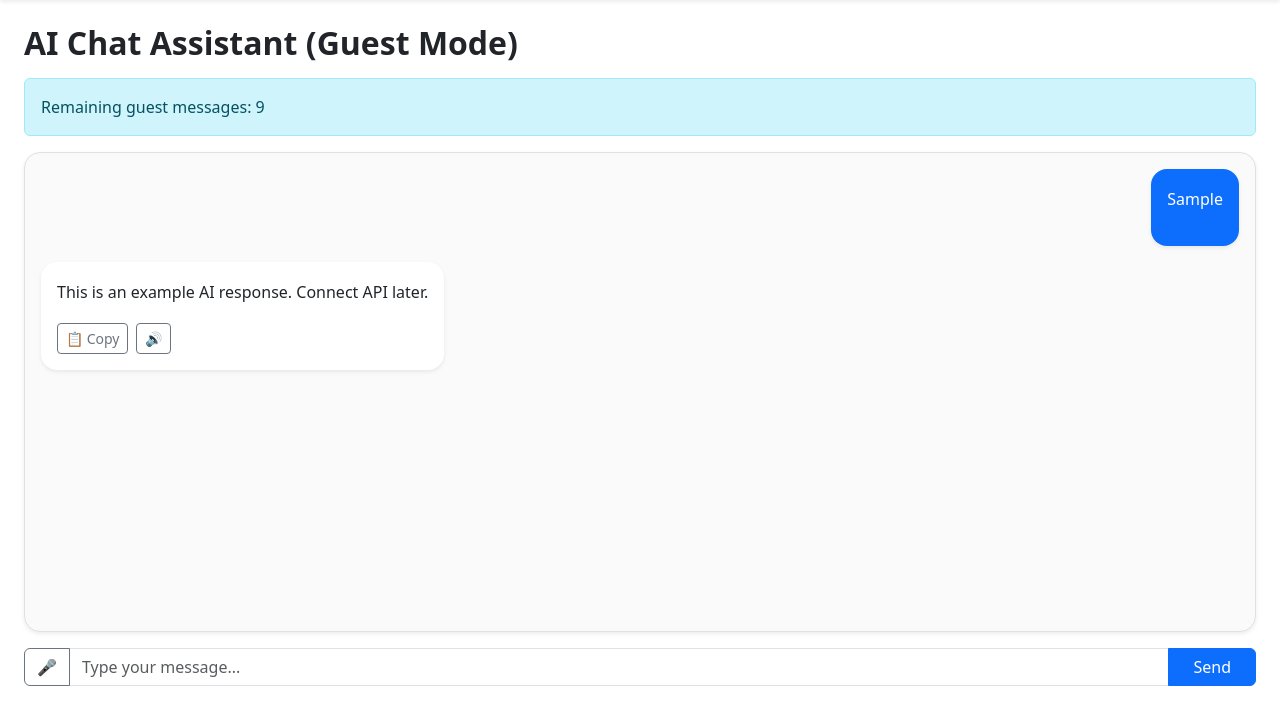
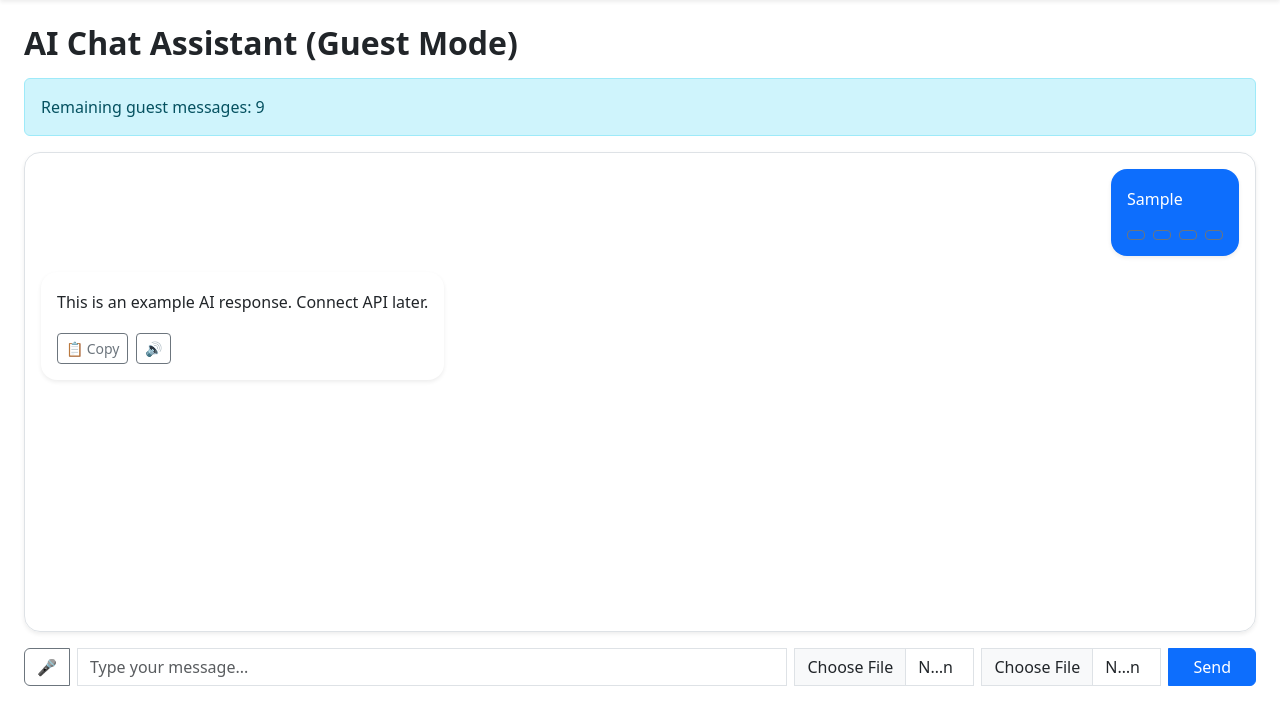
Before and after one commit to ashkan20171/AshkanAI-Reactjs-, a React (Vite) app: page /chat in a window 1280 px wide. Both pictures are taken after typing "Sample" into the empty fields and a click on the button "Send". Shown: the part 66-790 px from the top of the page. Built offline with nearby package versions, Linux system fonts and the light colour scheme.

Commit message:
fix problem

```diff
--- a/src/components/MessageBubble.jsx
+++ b/src/components/MessageBubble.jsx
@@ -5,11 +5,11 @@ import { Prism as SyntaxHighlighter } from "react-syntax-highlighter";
 import { oneDark } from "react-syntax-highlighter/dist/esm/styles/prism";
 import VoicePlayer from "./VoicePlayer";
 
-export default function MessageBubble({ msg, lang, dict }) {
+export default function MessageBubble({ msg, lang, dict, onPlugin }) {
   const isUser = msg.from === "user";
 
   const copyText = () => {
-    navigator.clipboard.writeText(msg.text);
+    if (msg.text) navigator.clipboard.writeText(msg.text);
   };
 
   return (
@@ -32,7 +32,36 @@ export default function MessageBubble({ msg, lang, dict }) {
           position: "relative",
         }}
       >
-        {/* نمایش Markdown + Highlight */}
+        {/* Image message */}
+        {msg.type === "image" && (
+          <>
+            <img
+              src={msg.url}
+              alt="uploaded"
+              className="img-fluid rounded"
+              style={{ maxWidth: "300px" }}
+            />
+
+            <div className="mt-2 d-flex gap-2">
+              <button
+                className="btn btn-sm btn-outline-secondary"
+                onClick={() => onPlugin("summarize", "[Image Content]")}
+              >
+                🔍 Analyze
+              </button>
+            </div>
+          </>
+        )}
+
+        {/* File message */}
+        {msg.type === "file" && (
+          <div>
+            📄 <strong>{msg.name}</strong> ({msg.size} bytes)
+          </div>
+        )}
+
+        {/* Text message + Markdown */}
+        {msg.text && (
           <ReactMarkdown
             children={msg.text}
             remarkPlugins={[remarkGfm]}
@@ -55,15 +84,48 @@ export default function MessageBubble({ msg, lang, dict }) {
               },
             }}
           />
+        )}
 
-        {/* دکمه‌های پیام AI */}
-        {!isUser && (
+        {/* Actions for AI */}
+        {!isUser && msg.text && (
           <div className="d-flex gap-2 mt-2">
             <button className="btn btn-sm btn-outline-secondary" onClick={copyText}>
               📋 {dict.copy}
             </button>
+            <VoicePlayer text={msg.text} />
+          </div>
+        )}
 
-            <VoicePlayer text={msg.text} />
+        {/* Actions for USER messages */}
+        {isUser && msg.text && (
+          <div className="d-flex gap-2 mt-2">
+            <button
+              className="btn btn-sm btn-outline-secondary"
+              onClick={() => onPlugin("summarize", msg.text)}
+            >
+              {dict.summarize}
+            </button>
+
+            <button
+              className="btn btn-sm btn-outline-secondary"
+              onClick={() => onPlugin("rewrite", msg.text)}
+            >
+              {dict.rewrite}
+            </button>
+
+            <button
+              className="btn btn-sm btn-outline-secondary"
+              onClick={() => onPlugin("translate", msg.text)}
+            >
+              {dict.translate}
+            </button>
+
+            <button
+              className="btn btn-sm btn-outline-secondary"
+              onClick={() => onPlugin("explain", msg.text)}
+            >
+              {dict.explain}
+            </button>
           </div>
         )}
       </div>
--- a/src/components/VoiceRecorder.jsx
+++ b/src/components/VoiceRecorder.jsx
@@ -18,12 +18,11 @@ export default function VoiceRecorder({ setInput }) {
     if (!recognition) return alert(dict.voice_not_supported);
 
     setRecording(true);
-
     recognition.start();
 
     recognition.onresult = (event) => {
-      const text = event.results[0][0].transcript;
-      setInput((prev) => prev + " " + text);
+      const transcript = event.results[0][0].transcript;
+      setInput((prev) => prev + " " + transcript);
     };
 
     recognition.onerror = () => {
--- a/src/context/PersonaContext.jsx
+++ b/src/context/PersonaContext.jsx
@@ -9,14 +9,17 @@ export function PersonaProvider({ children }) {
     return saved ? JSON.parse(saved) : defaultPersonas;
   });
 
+  // ذخیره لیست پرسوناها
   useEffect(() => {
     localStorage.setItem("ashkanai_personas", JSON.stringify(personas));
   }, [personas]);
 
+  // افزودن پرسونا
   const addPersona = (persona) => {
     setPersonas((prev) => [...prev, persona]);
   };
 
+  // حذف پرسونا
   const deletePersona = (id) => {
     setPersonas((prev) => prev.filter((p) => p.id !== id));
   };
--- a/src/pages/Chat.jsx
+++ b/src/pages/Chat.jsx
@@ -9,15 +9,16 @@ import VoiceRecorder from "../components/VoiceRecorder";
 import MessageBubble from "../components/MessageBubble";
 
 import { useMemory } from "../context/MemoryContext";
-import { usePersona } from "../context/PersonaContext";
+import { generateTitle } from "../utils/titleGenerator";
+import { plugins } from "../utils/pluginEngine";
 
 export default function Chat() {
   const { dict, lang } = useLanguage();
   const { user } = useAuth();
   const { memory, setMemory } = useMemory();
 
-  // --- Guest Mode ---
-  const isGuest = !user || user.plan === "guest";
+  // ------------- Guest Mode -------------
+  const isGuest = !user;
   const guestLimit = 10;
 
   const [guestMessages, setGuestMessages] = useState(() => {
@@ -35,7 +36,7 @@ export default function Chat() {
     }
   }, [guestMessages]);
 
-  // --- Logged-in Chat System ---
+  // ------------- Logged-in Chat Storage -------------
   const [chats, setChats] = useState(() => {
     if (isGuest) return [];
     const saved = localStorage.getItem("ashkanai_chats");
@@ -50,14 +51,14 @@ export default function Chat() {
   const [input, setInput] = useState("");
   const [persona, setPersona] = useState("assistant");
   const [model, setModel] = useState("gpt4");
-
   const chatEndRef = useRef(null);
 
+  // Scroll always
   useEffect(() => {
     chatEndRef.current?.scrollIntoView({ behavior: "smooth" });
   }, [guestMessages, chats]);
 
-  // Memory extraction
+  // Memory detection
   useEffect(() => {
     if (input.toLowerCase().includes("my name is")) {
       const name = input.split("is")[1]?.trim();
@@ -66,48 +67,147 @@ export default function Chat() {
   }, [input]);
 
   // -----------------------------------
-  // SEND MESSAGE (Guest + Logged-in)
+  // Update Logged-in Chat
+  // -----------------------------------
+  const updateChat = (msgs) => {
+    setChats((prev) =>
+      prev.map((c) =>
+        c.id === activeChat ? { ...c, messages: msgs } : c
+      )
+    );
+  };
+
+  // -----------------------------------
+  // Plugin executor
+  // -----------------------------------
+  const runPlugin = (type, text) => {
+    if (isGuest) {
+      setGuestMessages((prev) => [
+        ...prev,
+        { from: "ai", text: plugins[type](text) },
+      ]);
+      return;
+    }
+
+    const chat = chats.find((c) => c.id === activeChat);
+    updateChat([
+      ...chat.messages,
+      { from: "ai", text: plugins[type](text) },
+    ]);
+  };
+
+  // -----------------------------------
+  // File upload + Image Upload
+  // -----------------------------------
+  const sendImage = (file) => {
+    const reader = new FileReader();
+
+    reader.onload = () => {
+      const imgMsg = {
+        from: "user",
+        type: "image",
+        url: reader.result,
+      };
+
+      if (isGuest) {
+        setGuestMessages((p) => [...p, imgMsg]);
+      } else {
+        const chat = chats.find((c) => c.id === activeChat);
+        updateChat([...chat.messages, imgMsg]);
+      }
+
+      fakeImageAI();
+    };
+
+    reader.readAsDataURL(file);
+  };
+
+  const fakeImageAI = () => {
+    const response = {
+      from: "ai",
+      text: dict.image_ai_response,
+    };
+
+    if (isGuest) {
+      setGuestMessages((p) => [...p, response]);
+    } else {
+      const chat = chats.find((c) => c.id === activeChat);
+      updateChat([...chat.messages, response]);
+    }
+  };
+
+  const handleFileUpload = (file) => {
+    const msg = {
+      from: "user",
+      type: "file",
+      name: file.name,
+      size: file.size,
+    };
+
+    if (isGuest) {
+      setGuestMessages((p) => [...p, msg]);
+    } else {
+      const chat = chats.find((c) => c.id === activeChat);
+      updateChat([...chat.messages, msg]);
+    }
+
+    setTimeout(() => {
+      const aiMsg = {
+        from: "ai",
+        text: `📄 File received: ${file.name}`,
+      };
+
+      if (isGuest) setGuestMessages((p) => [...p, aiMsg]);
+      else {
+        const chat = chats.find((c) => c.id === activeChat);
+        updateChat([...chat.messages, aiMsg]);
+      }
+    }, 300);
+  };
+
+  // -----------------------------------
+  // SEND MESSAGE
   // -----------------------------------
   const sendMessage = () => {
     if (!input.trim()) return;
 
-    // ---------------- Guest Mode Limit ----------------
+    // Smart commands
+    if (input.startsWith("/")) {
+      const [cmd, ...rest] = input.slice(1).split(" ");
+      const text = rest.join(" ");
+
+      if (plugins[cmd]) {
+        runPlugin(cmd, text);
+        setInput("");
+        return;
+      }
+    }
+
+    // ---------- Guest Mode ----------
     if (isGuest) {
-      const userCount = guestMessages.filter(m => m.from === "user").length;
+      const count = guestMessages.filter((m) => m.from === "user").length;
 
-      if (userCount >= guestLimit) {
-        setGuestMessages(prev => [
-          ...prev,
-          { from: "ai", text: dict.guest_limit }
-        ]);
+      if (count >= guestLimit) {
+        setGuestMessages((p) => [...p, { from: "ai", text: dict.guest_limit }]);
         return;
       }
 
-      const userMsg = { from: "user", text: input };
-      setGuestMessages(prev => [...prev, userMsg]);
+      setGuestMessages((p) => [...p, { from: "user", text: input }]);
       setInput("");
 
-      // Upgrade prompt every 3 messages
-      if ((userCount + 1) % 3 === 0) {
-        setGuestMessages(prev => [
-          ...prev,
-          { from: "ai", text: dict.upgrade_prompt }
-        ]);
+      if ((count + 1) % 3 === 0) {
+        setGuestMessages((p) => [...p, { from: "ai", text: dict.upgrade_prompt }]);
       }
 
-      // Fake AI response
       setTimeout(() => {
-        setGuestMessages(prev => [
-          ...prev,
-          { from: "ai", text: dict.chat_ai_response }
-        ]);
+        setGuestMessages((p) => [...p, { from: "ai", text: dict.chat_ai_response }]);
       }, 400);
 
       return;
     }
 
-    // ---------------- Logged-in Mode ----------------
-    const chat = chats.find(c => c.id === activeChat);
+    // ---------- Logged-in mode ----------
+    const chat = chats.find((c) => c.id === activeChat);
     if (!chat) return;
 
     const limit = user.planDetails.maxMessages;
@@ -116,47 +216,65 @@ export default function Chat() {
       return;
     }
 
-    const userMsg = { from: "user", text: input };
-    const loading = { from: "ai", text: "..." };
-
-    updateChat([...chat.messages, userMsg, loading]);
+    updateChat([...chat.messages, { from: "user", text: input }]);
     setInput("");
 
+    // Generate dynamic title (first user message)
+    if (chat.title === "New Chat") {
+      const newTitle = generateTitle(input);
+      setChats((prev) =>
+        prev.map((c) =>
+          c.id === chat.id ? { ...c, title: newTitle } : c
+        )
+      );
+    }
+
+    // Fake response typing
     setTimeout(() => {
       let full = `${dict.chat_ai_response} (${persona}, ${model})`;
-      let index = 0;
+      let i = 0;
 
       const typer = setInterval(() => {
-        index++;
+        i++;
+
         updateChat([
           ...chat.messages,
-          userMsg,
-          { from: "ai", text: full.slice(0, index) }
+          { from: "user", text: input },
+          { from: "ai", text: full.slice(0, i) },
         ]);
 
-        if (index >= full.length) clearInterval(typer);
+        if (i >= full.length) clearInterval(typer);
       }, 20);
     }, 400);
   };
 
-  const updateChat = msgs => {
-    setChats(prev =>
-      prev.map(c => (c.id === activeChat ? { ...c, messages: msgs } : c))
-    );
-  };
-
+  // -----------------------------------
+  // RENDER MESSAGES
+  // -----------------------------------
   const renderMessages = () => {
     if (isGuest) {
       return guestMessages.map((msg, i) => (
-        <MessageBubble key={i} msg={msg} lang={lang} dict={dict} />
+        <MessageBubble
+          key={i}
+          msg={msg}
+          lang={lang}
+          dict={dict}
+          onPlugin={runPlugin}
+        />
       ));
     }
 
-    const chat = chats.find(c => c.id === activeChat);
+    const chat = chats.find((c) => c.id === activeChat);
     if (!chat) return null;
 
     return chat.messages.map((msg, i) => (
-      <MessageBubble key={i} msg={msg} lang={lang} dict={dict} />
+      <MessageBubble
+        key={i}
+        msg={msg}
+        lang={lang}
+        dict={dict}
+        onPlugin={runPlugin}
+      />
     ));
   };
 
@@ -171,22 +289,20 @@ export default function Chat() {
         />
       )}
 
-      <div
-        className="flex-grow-1 p-4"
-        style={{ direction: lang === "fa" ? "rtl" : "ltr" }}
-      >
+      <div className="flex-grow-1 p-4">
         <h2 className="fw-bold mb-3">
           {dict.chat_title} {isGuest && "(Guest Mode)"}
         </h2>
 
+        {/* Guest message counter */}
         {isGuest && (
           <div className="alert alert-info">
             {dict.remaining_messages}:{" "}
-            {guestLimit -
-              guestMessages.filter(m => m.from === "user").length}
+            {guestLimit - guestMessages.filter((m) => m.from === "user").length}
           </div>
         )}
 
+        {/* Only logged-in users see persona/model selection */}
         {!isGuest && (
           <>
             <PersonaSelector persona={persona} setPersona={setPersona} />
@@ -194,23 +310,43 @@ export default function Chat() {
           </>
         )}
 
+        {/* Chat messages */}
         <div
           className="border rounded-4 shadow-sm p-3 mb-3"
-          style={{ height: "60vh", overflowY: "auto", background: "#fafafa" }}
+          style={{ height: "60vh", overflowY: "auto" }}
         >
           {renderMessages()}
           <div ref={chatEndRef}></div>
         </div>
 
-        <div className="input-group">
+        {/* Input box */}
+        <div className="input-group gap-2">
           <VoiceRecorder setInput={setInput} />
+
           <input
             className="form-control"
             placeholder={dict.chat_placeholder}
             value={input}
-            onChange={e => setInput(e.target.value)}
-            onKeyDown={e => e.key === "Enter" && sendMessage()}
+            onChange={(e) => setInput(e.target.value)}
+            onKeyDown={(e) => e.key === "Enter" && sendMessage()}
           />
+
+          <input
+            type="file"
+            accept="image/*"
+            onChange={(e) => sendImage(e.target.files[0])}
+            className="form-control"
+            style={{ maxWidth: 180 }}
+          />
+
+          <input
+            type="file"
+            accept=".pdf,.txt,.doc,.docx"
+            onChange={(e) => handleFileUpload(e.target.files[0])}
+            className="form-control"
+            style={{ maxWidth: 180 }}
+          />
+
           <button className="btn btn-primary px-4" onClick={sendMessage}>
             {dict.chat_send}
           </button>
--- a/src/pages/Plans.jsx
+++ b/src/pages/Plans.jsx
@@ -21,7 +21,14 @@ const plans = {
     allowImageGen: true,
     allowCodeAssistant: true,
     allowTaskAgent: true
-  }
+  },
+  plugins: {
+  summarize: true,
+  rewrite: true,
+  translate: false,  // فقط برای Pro+
+  explain: true
+}
+
 };
 
 export default plans;
--- /dev/null
+++ b/src/utils/pluginEngine.js
@@ -0,0 +1,21 @@
+export const plugins = {
+  summarize: (text) => {
+    return "📄 Summary:\n" + text.slice(0, 200) + "...";
+  },
+
+  rewrite: (text) => {
+    return "✍️ Rewritten:\n" + text.replace(/very/gi, "extremely");
+  },
+
+  translate: (text) => {
+    return "🌍 Translation:\n" + "Fake translated version of: " + text;
+  },
+
+  improve: (text) => {
+    return "✨ Improved:\n" + text + "\n\n(Improved version!)";
+  },
+
+  explain: (text) => {
+    return "📘 Explanation:\n" + "This text means: " + text;
+  },
+};
--- /dev/null
+++ b/src/utils/titleGenerator.js
@@ -0,0 +1,14 @@
+export function generateTitle(text) {
+  if (!text) return "New Chat";
+
+  const cleaned = text
+    .replace(/[^a-zA-Z0-9\sآ-ی]/g, "")
+    .trim()
+    .split(" ")
+    .slice(0, 5)
+    .join(" ");
+
+  if (cleaned.length < 3) return "New Chat";
+
+  return cleaned.charAt(0).toUpperCase() + cleaned.slice(1);
+}
```
Lines whose indentation alone changed are shown as unchanged.
